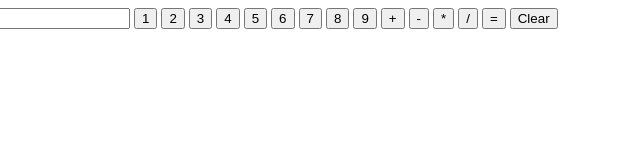
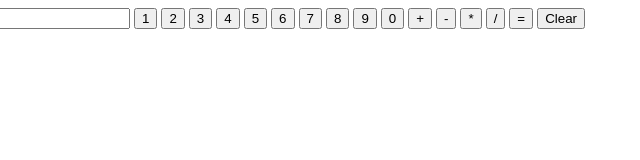
Before and after one commit to CNDR96/calculator, a plain HTML site: page calculator.html in a window 1280 px wide. Shown: the full height of the page, 63-703 px from the left. Drawn offline with Linux system fonts and the light colour scheme.

Commit message:
Added 0 key, oops!

```diff
--- a/calculator.html
+++ b/calculator.html
@@ -16,6 +16,7 @@
     <button class='digit'>7</button>
     <button class='digit'>8</button>
     <button class='digit'>9</button>
+    <button class='digit'>0</button>
 
     <button class="operator" data-op="+">+</button>
     <button class="operator" data-op="-">-</button>
```
Also changed, not shown: calculator.js (+5 -5 lines).
